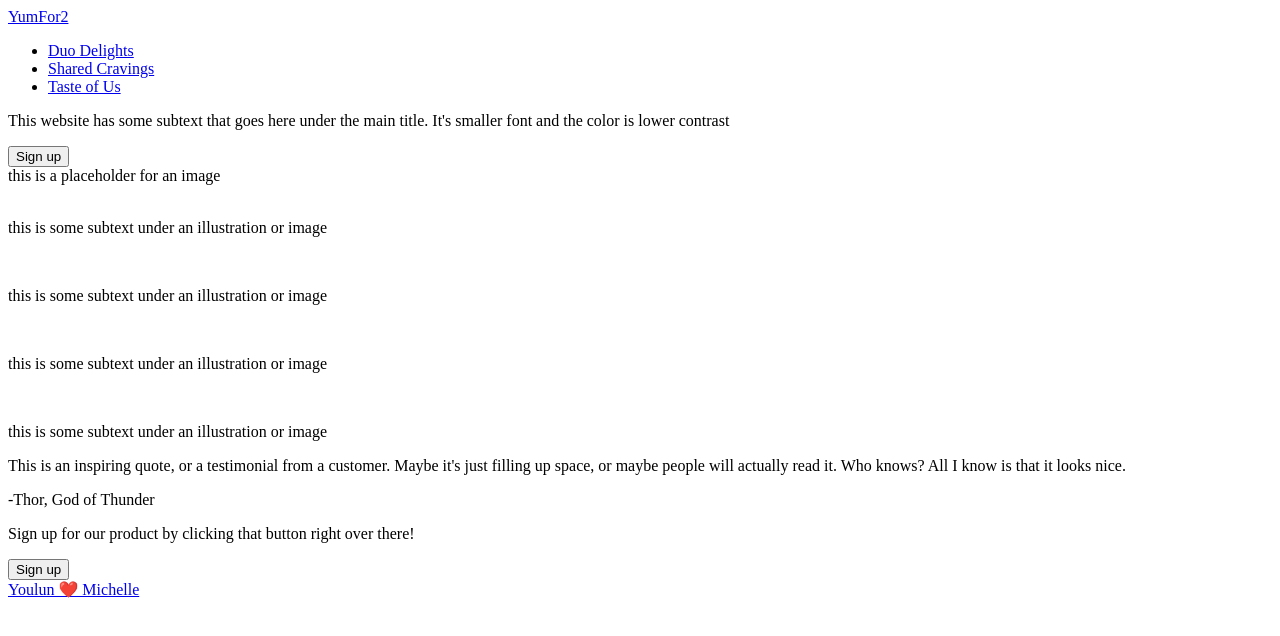
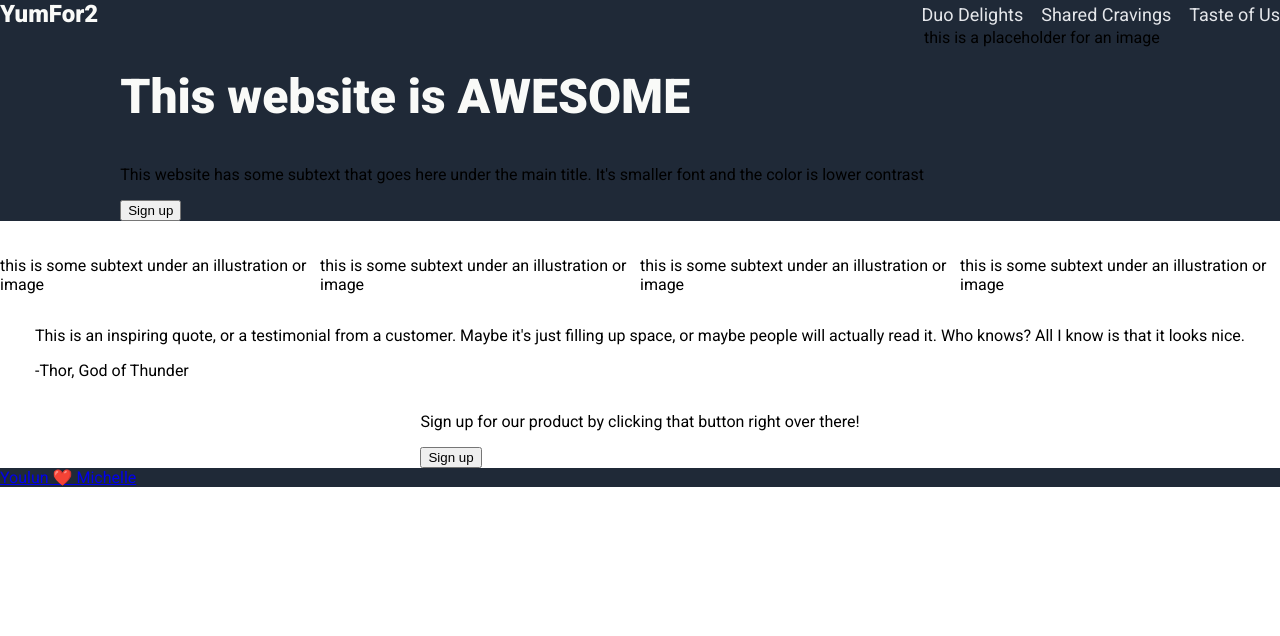
Before and after one commit to youlun/yumfor2, a plain HTML site: page index.html in a window 1280 px wide. Drawn offline with Linux system fonts and the light colour scheme.

Commit message:
save point, rough layout

```diff
--- a/index.html
+++ b/index.html
@@ -19,7 +19,7 @@
             </nav>
             <article class="header">
                 <div class="header-info">
-                    <title> This website is AWESOME</title>
+                    <h1> This website is AWESOME</h1>
                     <p>This website has some subtext that goes here under the main title. It's smaller font and the color is lower contrast</p>
                     <button>Sign up</button>
                 </div>
--- a/style.css
+++ b/style.css
@@ -1 +1,99 @@
 /* style.css */
+@import url('https://fonts.googleapis.com/css2?family=Roboto:ital,wght@0,100..900;1,100..900&display=swap');
+body {
+    margin: 0;
+    min-height: 100vh;
+}
+
+.layout {
+    font-family: 'Roboto', sans-serif;
+    display: flex;
+    flex-direction: column;
+
+}
+
+article {
+    display: flex;
+    justify-content: center;
+}
+
+header {
+    display: flex;
+    flex-direction: column;
+    background-color: #1f2937;
+}
+
+nav {
+    display: flex;
+    justify-content: space-between;
+    align-items: center;
+}
+
+div.logo a {
+    color: #f9faf8;
+    font-size: 24px;
+    text-decoration: none;
+    font-weight: 900;
+}
+
+
+ul.nav-list{
+    margin: 0;
+    padding: 0;
+    list-style-type: none;
+    display: flex;
+    gap: 18px;
+}
+
+ul.nav-list li a{
+    font-size: 18px;
+    text-decoration: none;
+    color: #e5e7eb;
+}
+
+article.header div.header-info h1 {
+    font-size: 48px;
+    color: #f9faf8;
+    font-weight: 900;
+}
+
+
+
+
+
+main {
+    flex: 1;
+}
+
+footer {
+    background-color: #1f2937;
+}
+
+
+
+/* helper borders */
+/* nav {
+    border: 5px solid yellow;
+}
+header {
+    border: 10px solid purple;
+}
+
+main {
+    border: 10px solid lightgreen;
+}
+
+article {
+    border: 5px solid green;
+}
+
+section {
+    border: 2px solid red;
+}
+
+footer {
+    border: 5px solid purple;
+} */
+/* end helper borders */
+
+/* top header */
```
Also changed, not shown: 1 other file.
